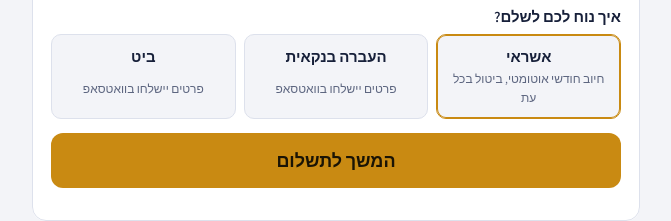
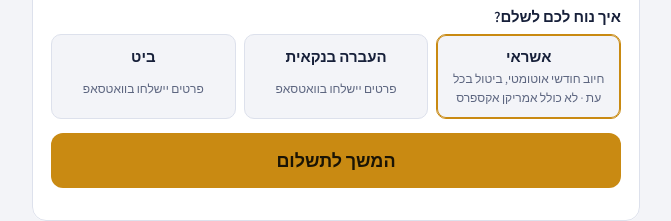
Before and after one commit to barakhuri-ai/huri-site, a plain HTML site: page index.html in a window 1280 px wide. Shown: the part 1930-2151 px from the top of the page, without its empty margins (304-975 px from the left). Drawn offline with Linux system fonts and the light colour scheme.

Commit message:
דף ההרשמה: הערה שאמריקן אקספרס לא מתקבל
Co-Authored-By: Claude Opus 5.5 <noreply@anthropic.com>
Claude-Session: https://claude.ai/code/session_01E3EbchBmb4SoSzAe4g2RF5

```diff
--- a/index.html
+++ b/index.html
@@ -255,7 +255,7 @@ footer a { color: inherit; }
         </div>
         <fieldset class="paymethods">
           <legend>איך נוח לכם לשלם?</legend>
-          <label for="pay-card" class="regular-only"><input type="radio" name="pay" id="pay-card" value="אשראי" checked>אשראי<small>חיוב חודשי אוטומטי, ביטול בכל עת</small></label>
+          <label for="pay-card" class="regular-only"><input type="radio" name="pay" id="pay-card" value="אשראי" checked>אשראי<small>חיוב חודשי אוטומטי, ביטול בכל עת · לא כולל אמריקן אקספרס</small></label>
           <label for="pay-bank"><input type="radio" name="pay" id="pay-bank" value="העברה בנקאית">העברה בנקאית<small>פרטים יישלחו בוואטסאפ</small></label>
           <label for="pay-bit"><input type="radio" name="pay" id="pay-bit" value="ביט">ביט<small>פרטים יישלחו בוואטסאפ</small></label>
         </fieldset>
```
